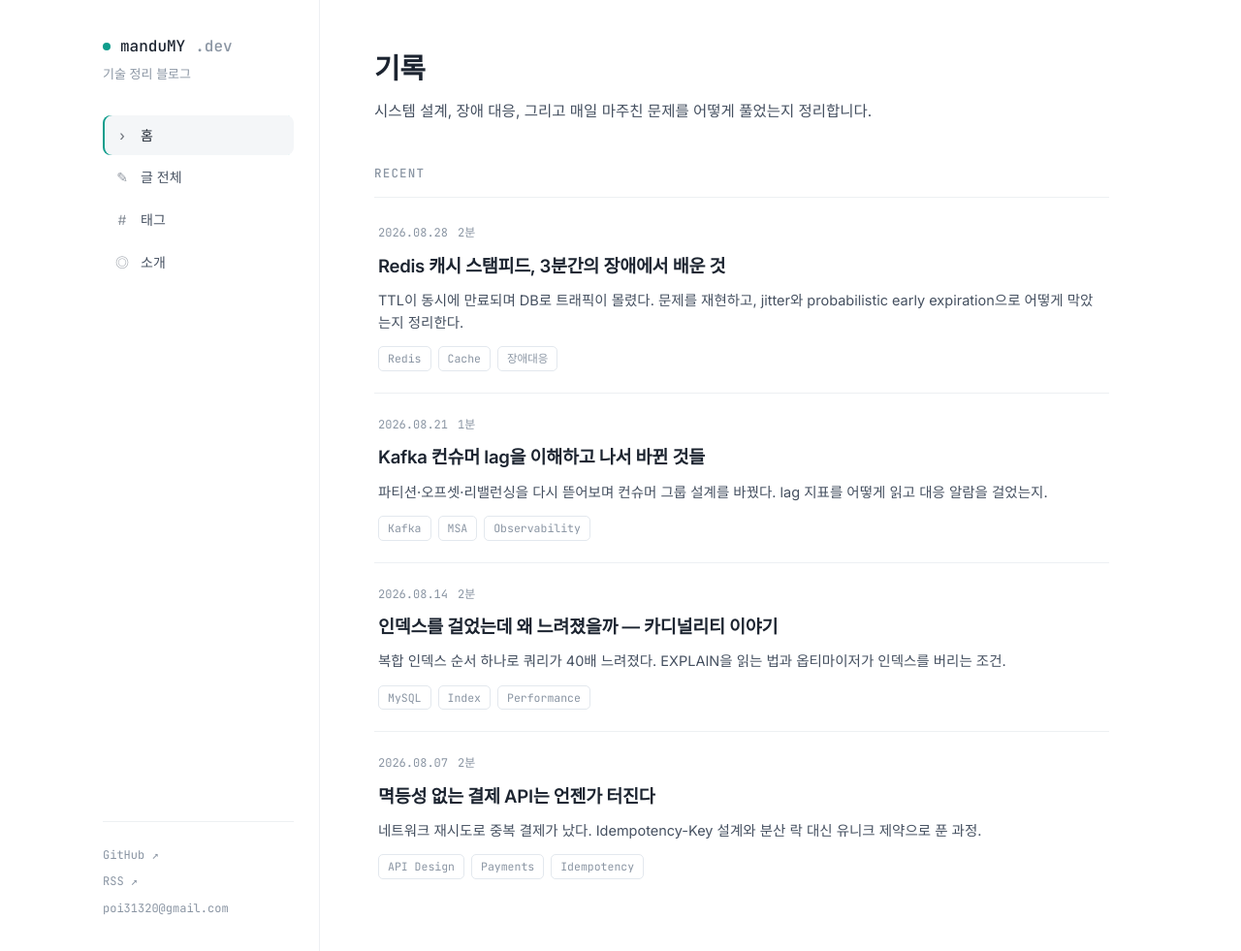
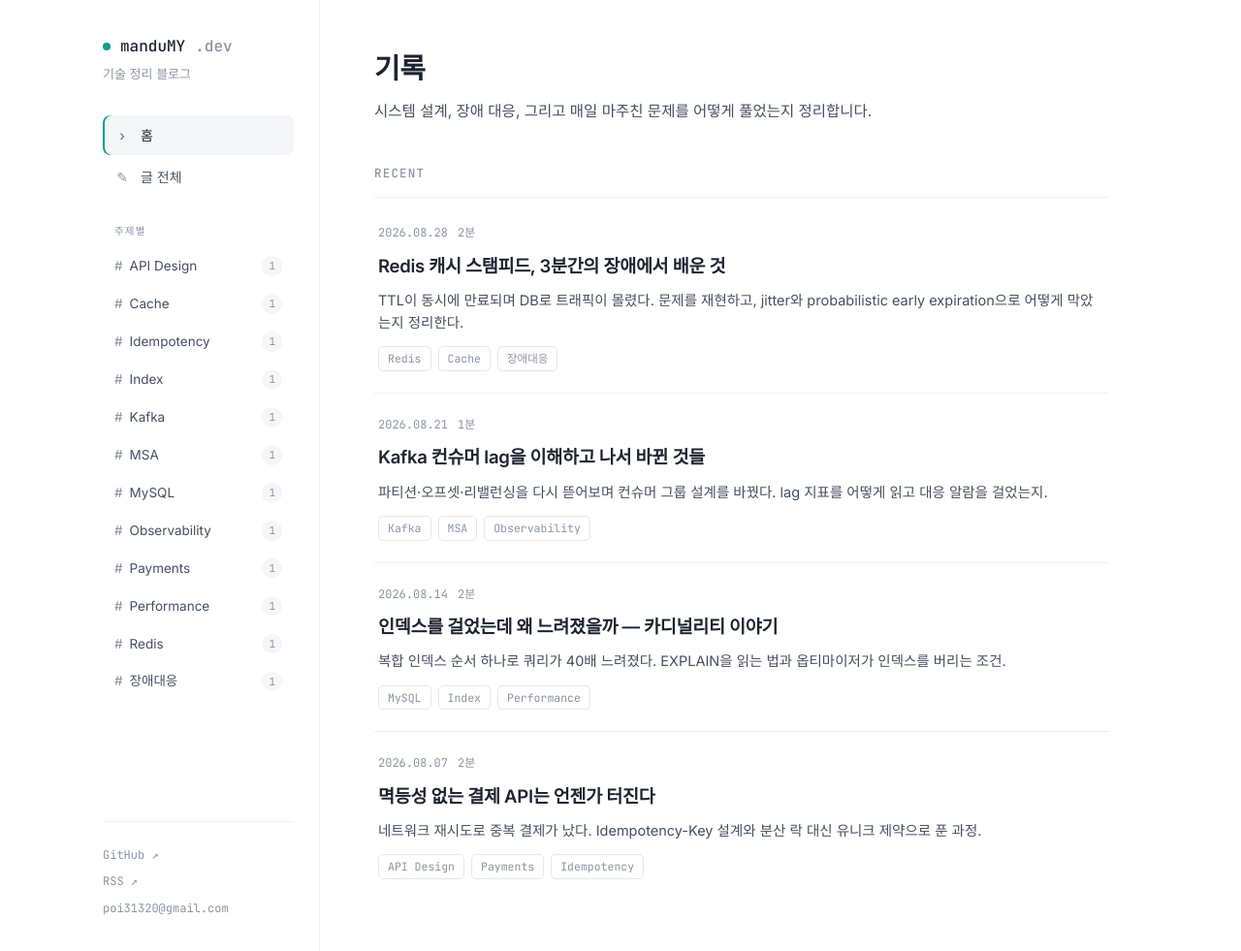
Before and after one commit to manduMY/manduMY.github.io, a Jekyll site: the page built from index.html, in a window 1280 px wide and 981 px high. Shown: the whole window at 97% size. Built offline with Jekyll 4.4.1, drawn with Linux system fonts in a browser that asks for light colours.

Commit message:
사이드바 개편: 소개 제거, 주제별 목록 추가(클릭 시 해당 주제로 이동)
Co-Authored-By: Claude Opus 4.8 <noreply@anthropic.com>

```diff
--- a/_layouts/default.html
+++ b/_layouts/default.html
@@ -22,9 +22,19 @@
     <nav class="side">
       <a class="{% if page.url == '/' %}active{% endif %}" href="{{ '/' | relative_url }}"><span class="ic">›</span> 홈</a>
       <a class="{% if page.nav == 'archive' %}active{% endif %}" href="{{ '/archive/' | relative_url }}"><span class="ic">✎</span> 글 전체</a>
-      <a class="{% if page.nav == 'tags' %}active{% endif %}" href="{{ '/tags/' | relative_url }}"><span class="ic">#</span> 태그</a>
-      <a class="{% if page.nav == 'about' %}active{% endif %}" href="{{ '/about/' | relative_url }}"><span class="ic">◎</span> 소개</a>
     </nav>
+
+    {% assign sorted_tags = site.tags | sort %}
+    {% if sorted_tags.size > 0 %}
+    <div class="side-section">
+      <div class="side-label">주제별</div>
+      <nav class="side topics">
+        {% for tag in sorted_tags %}
+        <a href="{{ '/tags/' | relative_url }}#{{ tag[0] | slugify }}"><span class="hash">#</span>{{ tag[0] }}<span class="cnt">{{ tag[1] | size }}</span></a>
+        {% endfor %}
+      </nav>
+    </div>
+    {% endif %}
     <div class="side-foot">
       <a href="https://github.com/{{ site.github_username }}" target="_blank" rel="noopener">GitHub ↗</a>
       <a href="{{ '/feed.xml' | relative_url }}">RSS ↗</a>
--- a/assets/css/style.css
+++ b/assets/css/style.css
@@ -14,7 +14,7 @@ a{color:inherit;text-decoration:none}
 .layout{display:grid;grid-template-columns:250px 1fr;min-height:100vh;max-width:1120px;margin:0 auto}
 
 /* ── sidebar ── */
-aside{border-right:1px solid var(--border-soft);padding:34px 26px;position:sticky;top:0;height:100vh;display:flex;flex-direction:column}
+aside{border-right:1px solid var(--border-soft);padding:34px 26px;position:sticky;top:0;height:100vh;display:flex;flex-direction:column;overflow-y:auto}
 .brand{display:flex;align-items:center;gap:10px;font-family:var(--mono);font-size:16px;font-weight:500;margin-bottom:6px}
 .brand .dot{width:8px;height:8px;border-radius:50%;background:var(--accent)}
 .brand .g{color:var(--fg-mute)}
@@ -24,6 +24,16 @@ nav.side a{display:flex;align-items:center;gap:11px;padding:9px 12px;border-radi
 nav.side a .ic{width:16px;text-align:center;opacity:.6;font-size:14px}
 nav.side a:hover{background:var(--panel);color:var(--fg)}
 nav.side a.active{background:var(--panel);color:var(--fg);font-weight:500;box-shadow:inset 2px 0 0 var(--accent)}
+
+/* 주제별 섹션 */
+.side-section{margin-top:26px}
+.side-label{font-family:var(--mono);font-size:10.5px;letter-spacing:1.2px;text-transform:uppercase;color:var(--fg-mute);padding:0 12px;margin-bottom:8px}
+nav.topics a{display:flex;align-items:center;gap:2px;padding:7px 12px;border-radius:8px;font-size:13.5px;color:var(--fg-dim);transition:.15s}
+nav.topics a .hash{color:var(--fg-mute);margin-right:5px}
+nav.topics a .cnt{margin-left:auto;font-family:var(--mono);font-size:11px;color:var(--fg-mute);background:var(--panel);border-radius:10px;padding:1px 7px}
+nav.topics a:hover{background:var(--panel);color:var(--fg)}
+nav.topics a:hover .hash{color:var(--accent)}
+
 .side-foot{margin-top:auto;padding-top:24px;border-top:1px solid var(--border-soft);font-family:var(--mono);font-size:12px;color:var(--fg-mute);display:flex;flex-direction:column;gap:7px}
 .side-foot a:hover{color:var(--accent)}
 
@@ -115,6 +125,11 @@ main{padding:52px 56px;min-width:0}
   .tagline{margin-bottom:0}
   nav.side{flex-direction:row;flex-wrap:wrap;gap:4px}
   nav.side a.active{box-shadow:none;text-decoration:underline;text-decoration-color:var(--accent)}
+  .side-section{margin-top:0;flex:1 1 100%}
+  .side-label{padding:0;margin-bottom:6px}
+  nav.topics{flex-direction:row;flex-wrap:wrap;gap:6px}
+  nav.topics a{border:1px solid var(--border);border-radius:20px;padding:4px 11px}
+  nav.topics a .cnt{margin-left:4px;background:none;padding:0}
   .side-foot{margin-top:0;padding-top:0;border-top:none;flex-direction:row;gap:14px;flex-wrap:wrap}
   main{padding:32px 22px}
 }
```
